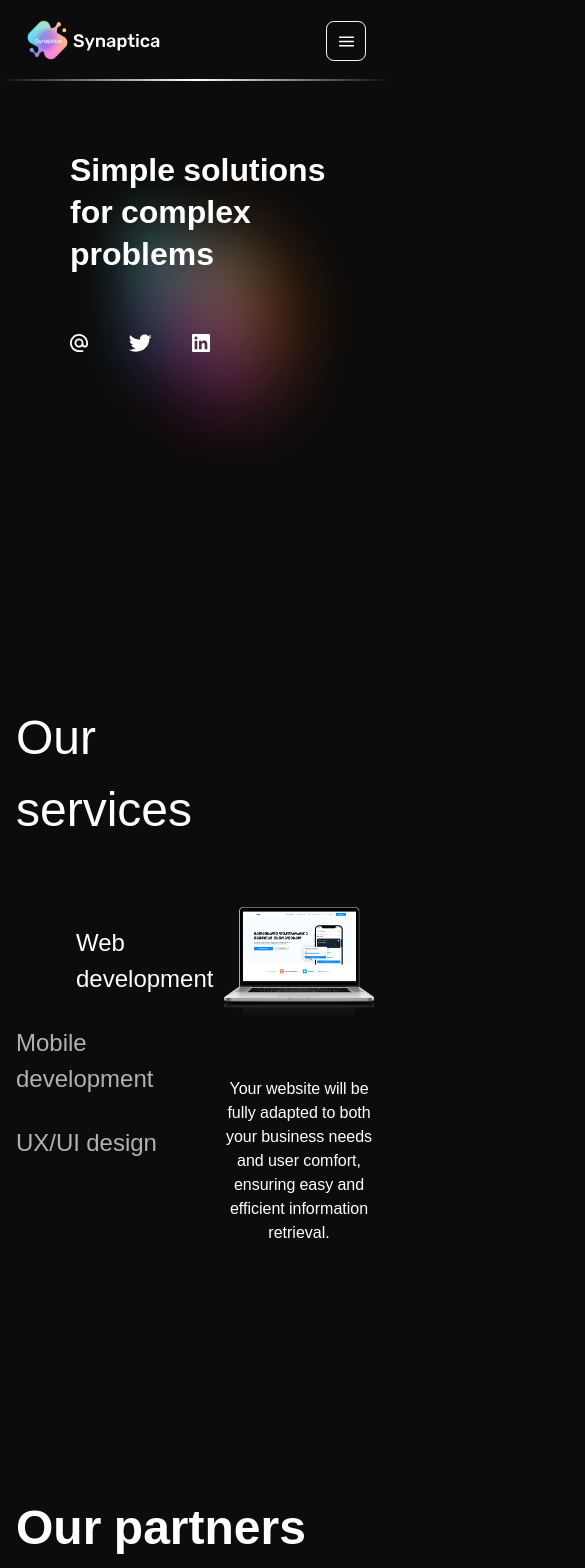
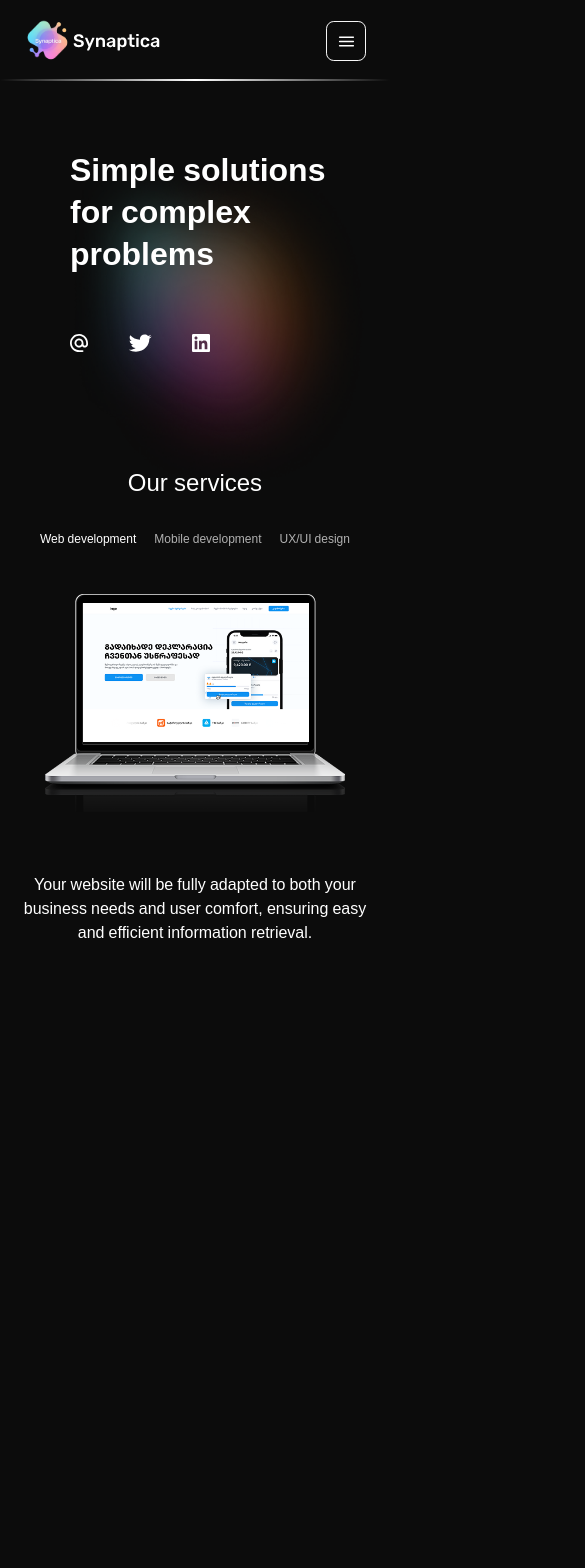
Before and after one commit to NikolozBeqauri/teamProfile, a Next.js app: page /en in a window 390 px wide. Shown: the top 1568 px of the page, 585 px wide, since content can reach past the window. After the commit the page ends 1000 px from the top, so only its background shows below. Built offline with nearby package versions, Linux system fonts and the light colour scheme.

Commit message:
feat: added service  section

```diff
--- a/app/[locale]/page.tsx
+++ b/app/[locale]/page.tsx
@@ -15,12 +15,7 @@ export default function HomePage() {
       <NavigationRender />
       <Hero/>
       <ServiceSection/>
-      <OurPartners/>
-      <HowWeWork/>
-      <OurCases/>
-      <OurTeam/>
-      <Contact/>
-      <FooterSection/>
+
     </div>
   );
 }
--- a/app/components/ServiceSection/ServiceSection.module.scss
+++ b/app/components/ServiceSection/ServiceSection.module.scss
@@ -42,8 +42,11 @@
     cursor: pointer;
     font-size: 24px;
     color: $white;
-    transform: translateX(60px);
     transition: all 0.8s ease;
+
+    @media (min-width: 769px) {
+        transform: translateX(60px);
+    }
 }
 
 .serviceNavigationItem {
@@ -60,3 +63,115 @@
     width: 100%;
     text-align: center;
 }
+
+@media (max-width: 1200px) {
+    .wrapper {
+        height: 700px;
+        padding: 40px 16px 0px 16px;
+    }
+
+    .image {
+        width: 500px;
+    }
+}
+
+@media (max-width: 1024px) {
+    .wrapper {
+        height: 600px;
+    }
+
+    .image {
+        width: 400px;
+    }
+
+    .serviceNavigation h2 {
+        font-size: 36px;
+        margin-top: 80px;
+    }
+
+    .serviceNavigation {
+        gap: 60px;
+    }
+
+    .serviceNavigation>div {
+        gap: 18px;
+    }
+
+    .serviceNavigation>div>p {
+        gap: 20px;
+    }
+
+    .serviceNavigationItem p {
+        max-width: 480px;
+    }
+}
+
+@media (max-width: 850px) {
+    .serviceNavigation h2 {
+        font-size: 32px;
+        margin-top: 140px;
+    }
+
+    .image {
+        width: 300px;
+    }
+
+    .serviceNavigationItem p {
+        max-width: 350px;
+        font-size: 16px;
+    }
+
+    .serviceNavigation>div>p {
+        font-size: 18px;
+    }
+}
+
+@media (max-width: 768px) {
+    .wrapper {
+        gap: 30px;
+        flex-direction: column;
+        align-items: center;
+    }
+
+    .serviceNavigation {
+        align-items: center;
+        align-self: center;
+        gap: 30px;
+    }
+
+    .serviceNavigation>div {
+        align-items: center;
+        flex-direction: row;
+    }
+
+    .serviceNavigation h2 {
+        font-size: 28px;
+        margin-top: 24px;
+    }
+
+    .serviceNavigation>div>p {
+        font-size: 18px;
+    }
+
+    .serviceNavigationItem {
+        align-self: center;
+    }
+
+    .serviceNavigationItem p {
+        max-width: 350px;
+        font-size: 16px;
+    }
+}
+
+@media (max-width: 630px) {
+    .serviceNavigation h2 {
+        font-size: 24px;
+        margin-top: 24px;
+    }
+    .serviceNavigation>div>p {
+        font-size: 12px;
+    }
+    .serviceNavigationItem p {
+        font-size: 16px;
+    }
+}
--- a/app/components/ServiceSection/ServiceSection.tsx
+++ b/app/components/ServiceSection/ServiceSection.tsx
@@ -60,6 +60,7 @@ const ServiceSection = () => {
             <Image
               src={selectedService.image}
               alt={selectedService.name}
+              className={styles.image}
               width={600}
               height={400}
             />
```
